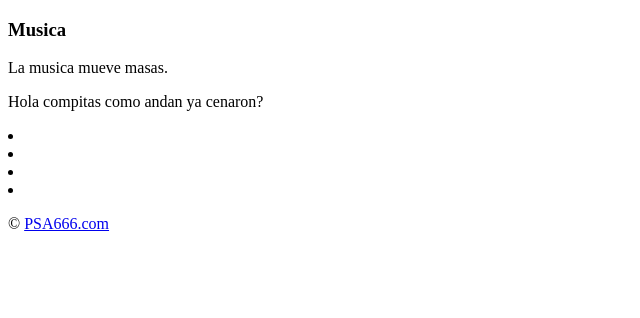
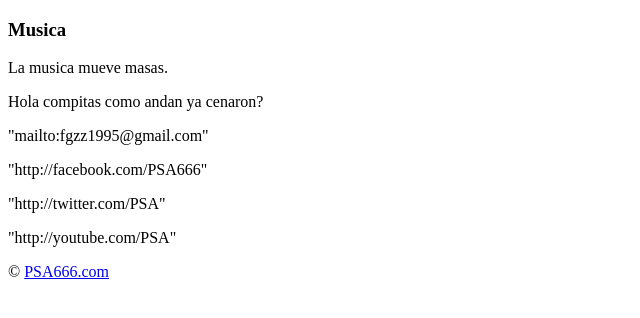
Before and after one commit to posta666/Testing, a plain HTML site: page index.html in a window 1280 px wide. Shown: the whole page, without its empty margins (0-640 px from the left). Drawn offline with Linux system fonts and the light colour scheme.

Commit message:
Update index.html

```diff
--- a/index.html
+++ b/index.html
@@ -12,40 +12,23 @@
      <p>La musica mueve masas.</p>
  <p> Hola compitas como andan ya cenaron?</p>
 
-             <a href="mailto:fgzz1995@gmail.com">
+             <p>"mailto:fgzz1995@gmail.com"</p>
                <i class="fa fa-envelope-o"></i>
-             </a>
-           </li>
-           <li>
-             <a href="http://facebook.com/PSA666">
+
+             <p>"http://facebook.com/PSA666"</p>
                <i class="fa fa-facebook"></i>
-             </a>
-           </li>
-           <li>
-             <a href="http://twitter.com/PSA">
+
+
+     <p>"http://twitter.com/PSA"</p>
                <i class="fa fa-twitter"></i>
-             </a>
-           </li>
-           <li>
-             <a href="http://youtube.com/PSA">
-               <i class="fa fa-youtube"></i>
-             </a>
-           </li>
-           <li>
-             <a href="#">
-               <i class="fa fa-instagram"></i>
-             </a>
-           </li>
-         </ul>
-       </div>
-     </div>
-   </div>
- </footer>
- <footer class="second-footer">
+
+             <p>"http://youtube.com/PSA"</p>
+
+
    <p>
      &copy; <a href="http://PSA666.com">PSA666.com</a>
    </p>
- </footer>
+
 
 
 </body>
```
